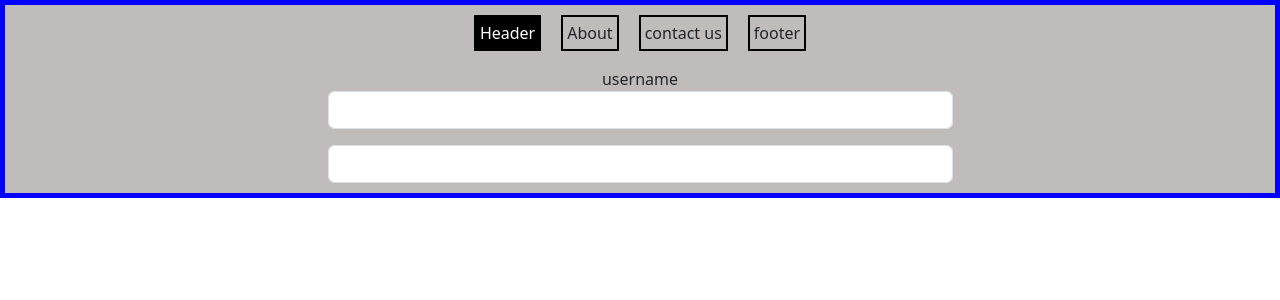
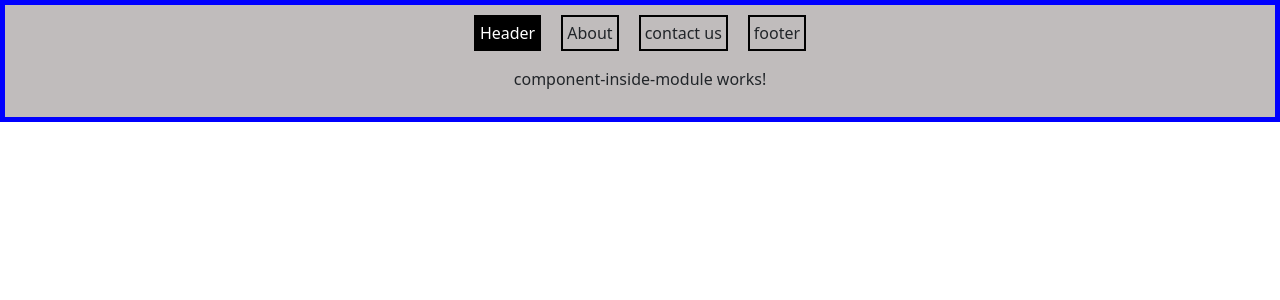
Before and after one commit to akhil-rajarao/AngularCore, an Angular app: page / in a window 1280 px wide. Shown: the top 300 px of the page. Built offline with nearby package versions, Linux system fonts and the light colour scheme.

Commit message:
custom module created and displayed in app component

```diff
--- a/src/app/app.component.html
+++ b/src/app/app.component.html
@@ -111,5 +111,6 @@
   <br />
   <button (click)="show()">click</button> -->
   <!-- <app-anyncpipe></app-anyncpipe> -->
-  <app-signup-form></app-signup-form>
+  <!-- <app-signup-form></app-signup-form> -->
+  <app-component-inside-module></app-component-inside-module>
 </div>
--- a/src/app/app.module.ts
+++ b/src/app/app.module.ts
@@ -21,6 +21,7 @@ import { HttpClientModule } from '@angular/common/http';
 import { FormComponentComponent } from './form-component/form-component.component';
 import { AnyncpipeComponent } from './anyncpipe/anyncpipe.component';
 import { SignupFormComponent } from './signup-form/signup-form.component';
+import { NewModuleModule } from './new-module/new-module.module';
 
 const customRoutes: Routes = [
   {
@@ -80,7 +81,7 @@ const customRoutes: Routes = [
     FormsModule,
     CommonModule,
     RouterModule.forRoot(customRoutes),
-    HttpClientModule,ReactiveFormsModule
+    HttpClientModule,ReactiveFormsModule,NewModuleModule
   ],
   providers: [provideClientHydration(), TestServiceService],
   bootstrap: [AppComponent],
--- /dev/null
+++ b/src/app/new-module/component-inside-module/component-inside-module.component.html
@@ -0,0 +1 @@
+<p>component-inside-module works!</p>
--- /dev/null
+++ b/src/app/new-module/new-module.module.ts
@@ -0,0 +1,15 @@
+import { NgModule } from '@angular/core';
+import { CommonModule } from '@angular/common';
+import { ComponentInsideModuleComponent } from './component-inside-module/component-inside-module.component';
+
+
+
+@NgModule({
+  declarations: [
+    ComponentInsideModuleComponent
+  ],
+  imports: [
+    CommonModule
+  ],exports:[ComponentInsideModuleComponent]
+})
+export class NewModuleModule { }
```
Also changed, not shown: src/app/new-module/component-inside-module/component-inside-module.component.ts (added, +10 -0 lines), src/app/new-module/component-inside-module/component-inside-module.component.css (added), 1 other file (tests, documents, lock files or other folders).
